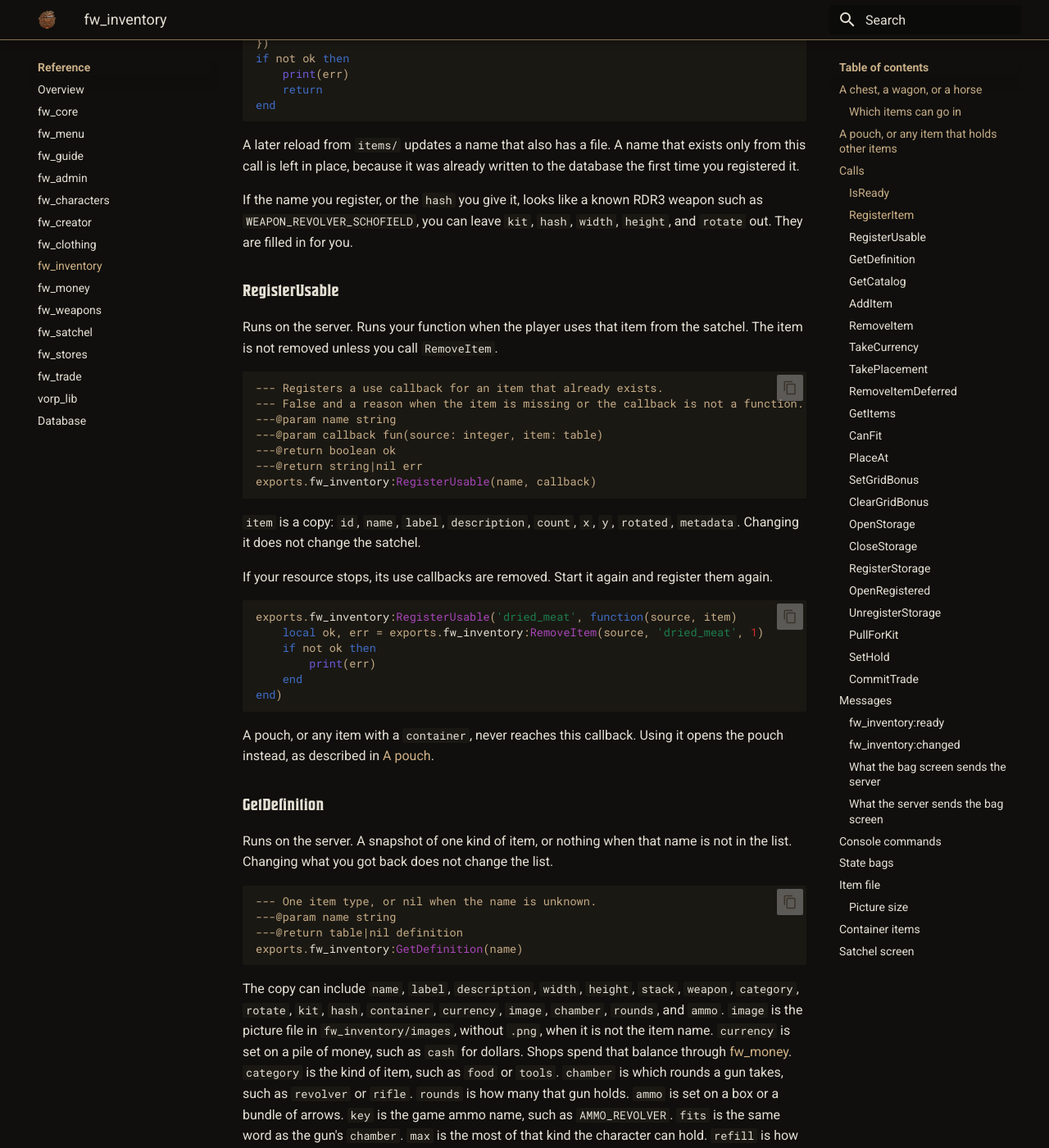
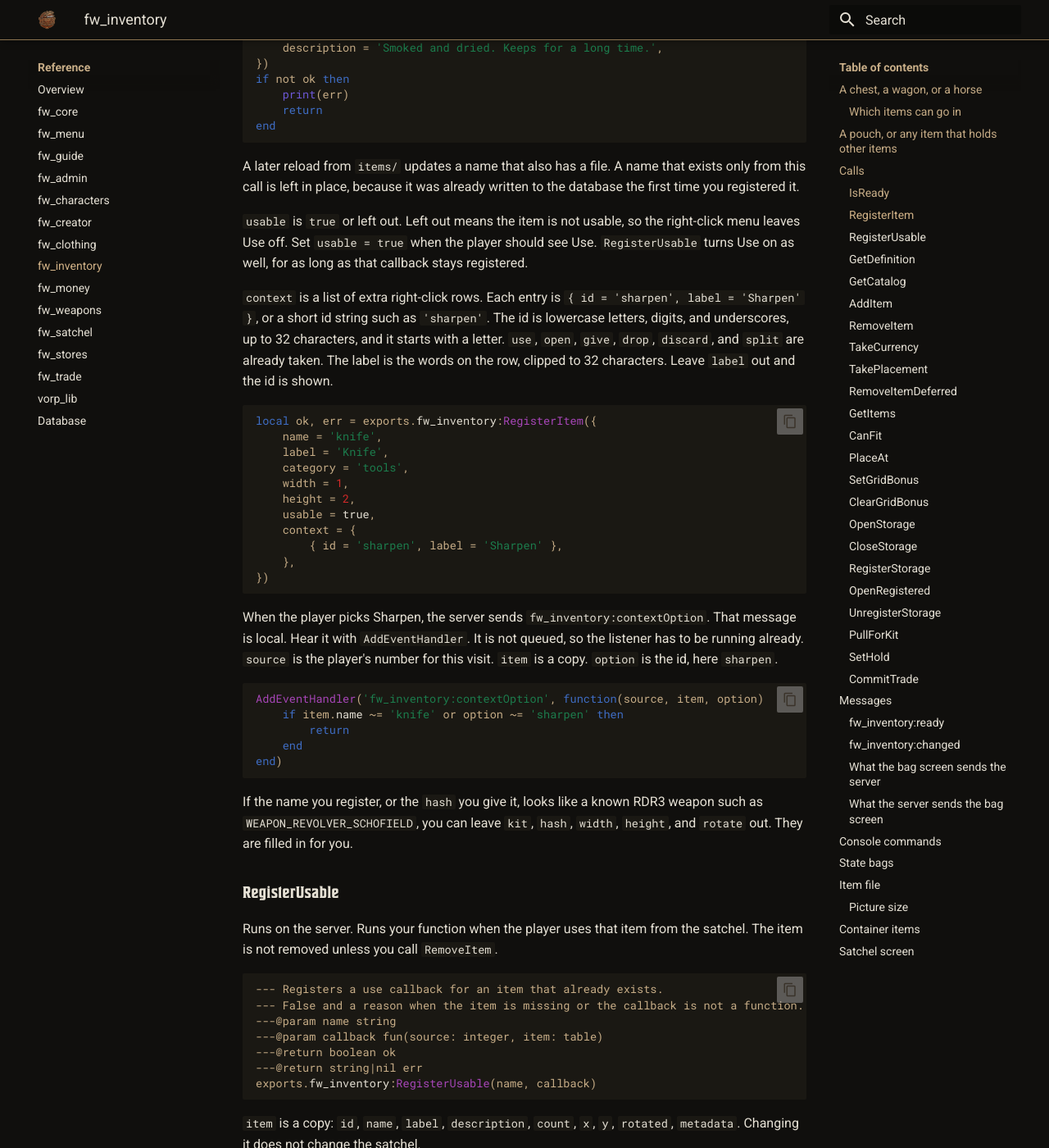
Before and after one commit to Benality/fw-framework-docs, an MkDocs documentation site: the page built from content/fw-inventory.md, in a window 1280 px wide and 1400 px high, scrolled down 5972 px. Shown: the whole window at 82% size. Built offline with MkDocs 1.6.1 and Material for MkDocs 9.7.7, drawn with Linux system fonts in a browser that asks for light colours; some of the changed text lies outside the part shown.

Commit message:
Show how a pouch opens and how context rows are registered.
Co-authored-by: Cursor <cursoragent@cursor.com>

````diff
--- a/content/fw-inventory.md
+++ b/content/fw-inventory.md
@@ -126,11 +126,11 @@ end
 
 Each pouch gets its own contents the first time it is used. Two pouches are two different storages. Moving a pouch around the bag keeps the same contents.
 
-The player opens the bag with B or `/satchel`, then double-clicks the pouch, or right-clicks it and chooses Use. The pouch grid appears beside the bag. They drag items in. Close on that panel hides the pouch and leaves the bag open.
+The player opens the bag with B or `/satchel`, then right-clicks the pouch and chooses Open. The pouch grid appears beside the bag. They drag items in. Close on that panel hides the pouch and leaves the bag open.
 
 Drag a pile onto the pouch picture in the bag to put the whole pile inside while the pouch stays closed. The pile fills an open pile of the same item, then the first empty square. Split it first when you want to put in less. A pouch that does not take that kind of item says `That does not go in there.` Another pouch says `A container cannot go in there.` A full pouch says `Not enough room.` A pile set aside for a trade stays in the bag, and the reason is `That item is in a trade.` Opening the pouch and dragging into its panel still works. If that pouch is already the one open beside the bag, the panel shows the pile. Any other open chest stays as it was.
 
-A use function from `RegisterUsable` is not called for a pouch. Using it opens the pouch instead.
+A use function from `RegisterUsable` is skipped for a pouch. The pouch menu shows Open, and Open shows the pouch.
 
 Using a pouch while it is sitting inside another open chest or pouch is refused. The player sees `Take it out first.` Put it back in the bag, then use it.
 
@@ -189,6 +189,34 @@ end
 
 A later reload from `items/` updates a name that also has a file. A name that exists only from this call is left in place, because it was already written to the database the first time you registered it.
 
+`usable` is `true` or left out. Left out means the item is not usable, so the right-click menu leaves Use off. Set `usable = true` when the player should see Use. `RegisterUsable` turns Use on as well, for as long as that callback stays registered.
+
+`context` is a list of extra right-click rows. Each entry is `{ id = 'sharpen', label = 'Sharpen' }`, or a short id string such as `'sharpen'`. The id is lowercase letters, digits, and underscores, up to 32 characters, and it starts with a letter. `use`, `open`, `give`, `drop`, `discard`, and `split` are already taken. The label is the words on the row, clipped to 32 characters. Leave `label` out and the id is shown.
+
+```lua
+local ok, err = exports.fw_inventory:RegisterItem({
+    name = 'knife',
+    label = 'Knife',
+    category = 'tools',
+    width = 1,
+    height = 2,
+    usable = true,
+    context = {
+        { id = 'sharpen', label = 'Sharpen' },
+    },
+})
+```
+
+When the player picks Sharpen, the server sends `fw_inventory:contextOption`. That message is local. Hear it with `AddEventHandler`. It is not queued, so the listener has to be running already. `source` is the player's number for this visit. `item` is a copy. `option` is the id, here `sharpen`.
+
+```lua
+AddEventHandler('fw_inventory:contextOption', function(source, item, option)
+    if item.name ~= 'knife' or option ~= 'sharpen' then
+        return
+    end
+end)
+```
+
 If the name you register, or the `hash` you give it, looks like a known RDR3 weapon such as `WEAPON_REVOLVER_SCHOFIELD`, you can leave `kit`, `hash`, `width`, `height`, and `rotate` out. They are filled in for you.
 
 ### RegisterUsable
@@ -207,7 +235,9 @@ exports.fw_inventory:RegisterUsable(name, callback)
 
 `item` is a copy: `id`, `name`, `label`, `description`, `count`, `x`, `y`, `rotated`, `metadata`. Changing it does not change the satchel.
 
-If your resource stops, its use callbacks are removed. Start it again and register them again.
+If your resource stops, its use callbacks are removed, and Use leaves the menu for those items unless the item itself has `usable = true`. Start it again and register them again.
+
+Use is on the menu when `usable` is true, or when this callback is registered. Double-click uses that item too. A pouch shows Open instead, and double-click leaves the pouch closed.
 
 ```lua
 exports.fw_inventory:RegisterUsable('dried_meat', function(source, item)
@@ -795,7 +825,8 @@ These are networked (`RegisterNetEvent` on the server, sent from the player's ga
 | `fw_inventory:discard` | `id, count, token` | Throws away up to `count` of that placement. `count` defaults to 1. The last one removes the placement, and deletes the container it owns, if it had one. |
 | `fw_inventory:drop` | `id, token` | Sets a pouch on the ground. `id` is the placement. Only an item with a `container` block can be dropped. The contents stay. `That cannot be dropped.` is anything else. `That item is in a trade.` is a placement set aside for a trade. |
 | `fw_inventory:split` | `id, count, token` | Cuts `count` off a stackable placement onto an empty cell of its own. `count` is a whole number from 1 up to one less than what is already there, and the item must be able to stack. `Not enough room.` means the bag has no free cell of that size. |
-| `fw_inventory:use` | `id, token, side` | Uses that placement. `side` is `'storage'` when the placement is sitting in an open chest or pouch rather than the bag — that is refused with `Take it out first.` Opens a pouch's storage, or runs its `RegisterUsable` callback, or rejects with `This cannot be used.` Three pouches can be open at once. A fourth is refused with `Close a pouch first.` |
+| `fw_inventory:use` | `id, token, side` | Uses that placement, or opens a pouch. The bag sends this for Use, and for Open on a pouch. `side` is `'storage'` when the placement is sitting in an open chest or pouch rather than the bag — that is refused with `Take it out first.` Opens a pouch's storage, or runs its `RegisterUsable` callback, or rejects with `This cannot be used.` Three pouches can be open at once. A fourth is refused with `Close a pouch first.` |
+| `fw_inventory:context` | `id, option, token` | The player picked a custom right-click row. `id` is the placement. `option` is the id from `context` on the item. `That action is not on this item.` means that id was not registered. `That item is in a trade.` means the pile is set aside. On success the server sends the local message `fw_inventory:contextOption`. |
 | `fw_inventory:storageClose` | `id` | Closes one pouch when `id` is that pouch. Leave `id` out to close every pouch the sender has open. Answered with `fw_inventory:storageClosed`. |
 | `fw_inventory:storageMove` | `storageId, id, x, y, rotated, token` | Moves a placement inside the pouch named by `storageId`, not the bag. `id` is the placement. |
 | `fw_inventory:transfer` | `fromSide, id, x, y, rotated, token, storageId, toStorageId` | Moves a placement between the bag and one open pouch, or from one open pouch to another. `fromSide` is `'satchel'` or `'storage'`. `storageId` is the pouch. When the pile moves from one open pouch onto another, `storageId` is the pouch it leaves and `toStorageId` is the pouch it lands in. |
@@ -873,7 +904,9 @@ return {
 | `rotate` | false | The player can turn it. |
 | `kit` | none | Which weapon slot can hold it: `revolver`, `pistol`, `longarm`, `bow`, `lasso`, `melee`, `lantern`, `binoculars`, or `fishingrod`. |
 | `hash` | none | Weapon name, such as `WEAPON_REVOLVER_CATTLEMAN`. Required when `kit` is set. |
-| `container` | none | Opens a second grid when the item is used from the satchel. Stack is forced to 1. |
+| `container` | none | Opens a second grid when the player right-clicks the item and chooses Open. Stack is forced to 1. |
+| `usable` | false | `true` puts Use on the right-click menu. Left out, or `false`, leaves Use off unless `RegisterUsable` has a callback for this name. A pouch still shows Open. |
+| `context` | none | Extra right-click rows. A list of `{ id = 'sharpen', label = 'Sharpen' }`, or id strings. The player’s choice arrives as `fw_inventory:contextOption`. |
 | `ammo` | none | A box or a bundle of arrows. `key` is the game ammo name, such as `AMMO_REVOLVER`. `fits` is which guns take it: `revolver`, `pistol`, `repeater`, `rifle`, `elephant`, `shotgun`, `arrow`, or `varmint`. `max` is the most of that kind on the character, from 1 to 999. `refill` is how many one use adds, and it cannot be higher than `max`. `instant` skips the open wait. Arrows set it. `stack` is how many of the item the satchel can hold. |
 | `chamber` | filled in for shipped guns | Which `fits` value this gun accepts. Set it yourself on a new gun. |
 | `rounds` | filled in for shipped guns | How many rounds that gun holds. A Cattleman is 6. A bow is 20. From 1 to 100. |
````
